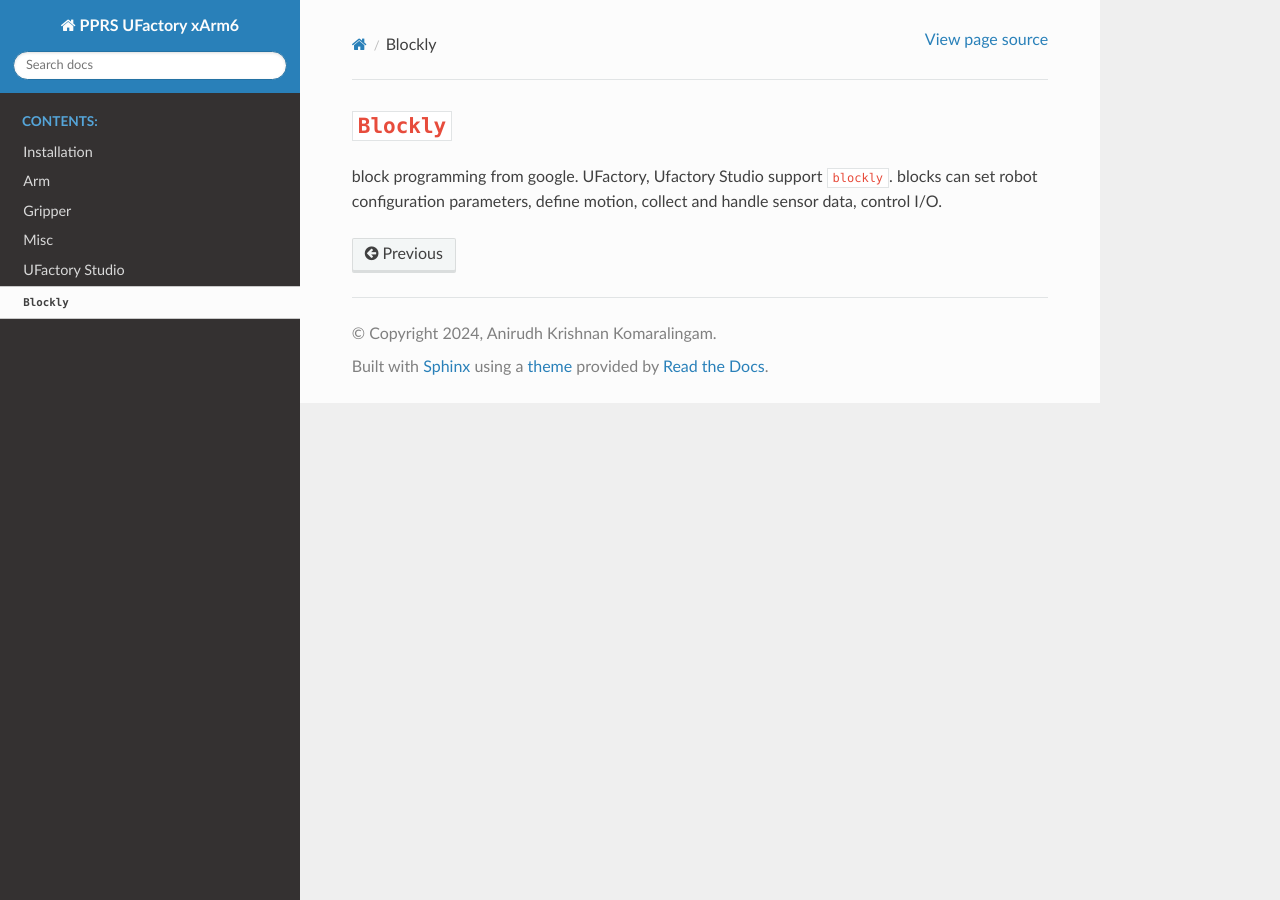
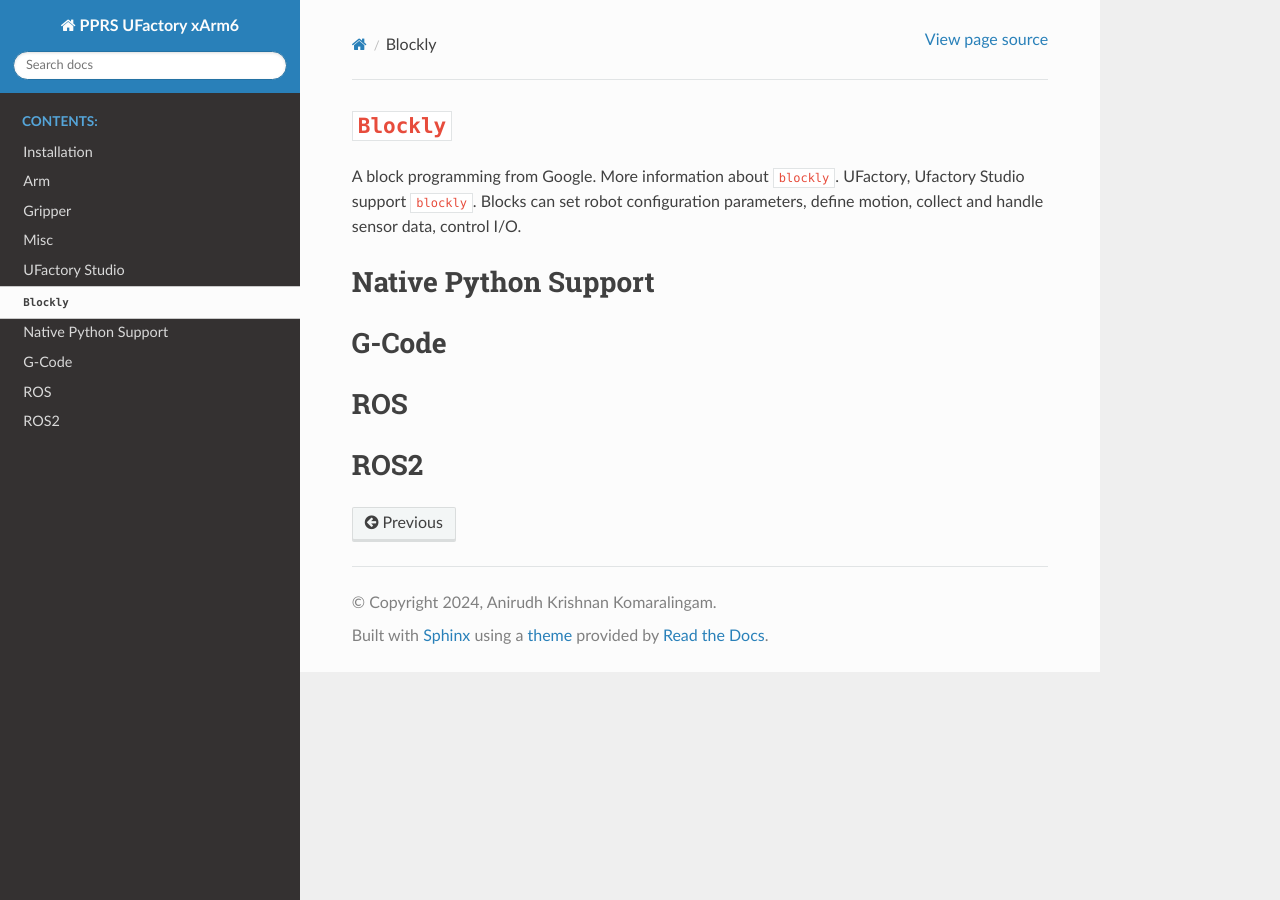
Before and after one commit to anikk94/PPRS_uFactory_xArm, a Sphinx documentation site: the page built from doc/content/programming.md, in a window 1280 px wide. Built offline with Sphinx 7.4.7 and the Read the Docs theme 2.0.0, drawn with Linux system fonts in a browser that asks for light colours.

Commit message:
programming page updates

```diff
--- a/doc/content/programming.md
+++ b/doc/content/programming.md
@@ -1,2 +1,10 @@
 # `Blockly`
-block programming from google. UFactory, Ufactory Studio support `blockly`. blocks  can set robot configuration parameters, define motion, collect and handle sensor data, control I/O.
+A block programming from Google. More information about [`blockly`](https://developers.google.com/blockly). UFactory, Ufactory Studio support `blockly`. Blocks can set robot configuration parameters, define motion, collect and handle sensor data, control I/O.
+
+# Native Python Support
+
+# G-Code
+
+# ROS
+
+# ROS2
```
